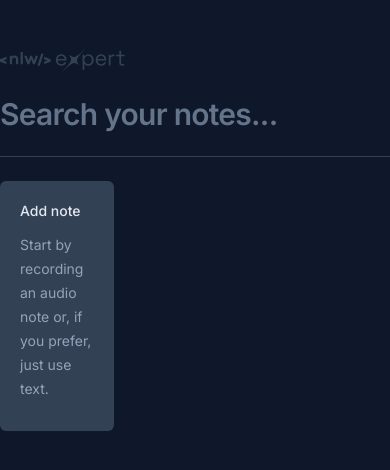
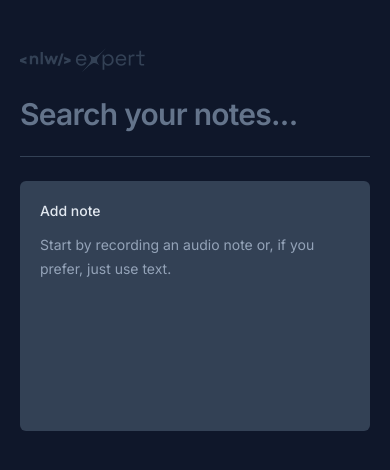
Before and after one commit to Vicentesan/nlw-notes, a React (Vite) app: page / in a window 390 px wide. Shown: the top 470 px of the page. Built offline with nearby package versions, Linux system fonts and the light colour scheme.

Commit message:
style: responsiveness added to the component

```diff
--- a/src/app.tsx
+++ b/src/app.tsx
@@ -48,7 +48,7 @@
       : notes
 
   return (
-    <div className="mx-auto max-w-6xl my-12 space-y-6">
+    <div className="mx-auto max-w-6xl my-12 space-y-6 px-5">
       <img src={logo} alt="Nlw Expert Logo" />
 
       <form className="w-full">
@@ -62,7 +62,7 @@
 
       <div className="h-px bg-slate-700" />
 
-      <div className="grid grid-cols-3 gap-6 auto-rows-[250px]">
+      <div className="grid grid-cols-1  gap-6 auto-rows-[250px] md:grid-cols-2 lg:grid-cols-3">
         <NewNoteCard onNoteCreated={onNoteCreated} />
 
         {filteredNotes.map((note) => (
--- a/src/components/NewNoteCard.tsx
+++ b/src/components/NewNoteCard.tsx
@@ -99,7 +99,7 @@
 
       <Dialog.Portal>
         <Dialog.Overlay className="inset-0 fixed bg-black/50">
-          <Dialog.Content className="fixed overflow-hidden left-1/2 top-1/2 -translate-x-1/2 -translate-y-1/2 max-w-[640px] h-[60vh] w-full bg-slate-700 rounded-md flex flex-col outline-none">
+          <Dialog.Content className="fixed overflow-hidden inset-0 w-full bg-slate-700 flex flex-col outline-none md:inset-auto md:rounded-md md:left-1/2 md:top-1/2 md:-translate-x-1/2 md:-translate-y-1/2 md:max-w-[640px] md:h-[60vh]">
             <Dialog.DialogClose className="absolute right-0 top-0 p-1.5 text-slate-400 hover:text-slate-100">
               <X className="size-5" />
             </Dialog.DialogClose>
--- a/src/components/NoteCard.tsx
+++ b/src/components/NoteCard.tsx
@@ -29,7 +29,7 @@
 
       <Dialog.Portal>
         <Dialog.Overlay className="inset-0 fixed bg-black/50">
-          <Dialog.Content className="fixed overflow-hidden left-1/2 top-1/2 -translate-x-1/2 -translate-y-1/2 max-w-[640px] h-[60vh] w-full bg-slate-700 rounded-md flex flex-col outline-none">
+          <Dialog.Content className="fixed overflow-hidden inset-0 w-full bg-slate-700 md:inset-auto md:rounded-md md:left-1/2 md:top-1/2 md:-translate-x-1/2 md:-translate-y-1/2 md:max-w-[640px] md:h-[60vh] flex flex-col outline-none">
             <Dialog.DialogClose className="absolute right-0 top-0 p-1.5 text-slate-400 hover:text-slate-100">
               <X className="size-5" />
             </Dialog.DialogClose>
```
